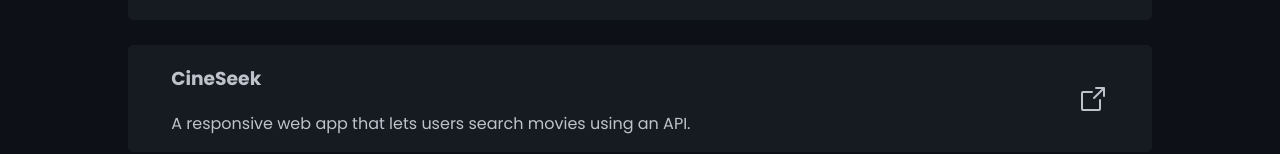
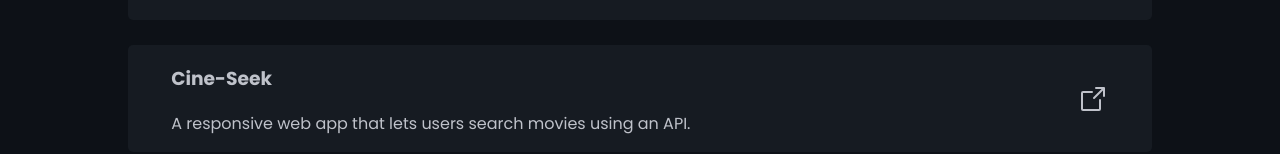
Before and after one commit to abhi5455/Technical-101, a React (Vite) app: page /StudentProjects in a window 1280 px wide. Shown: the part 375-529 px from the top of the page. Built offline with nearby package versions, Linux system fonts and the light colour scheme; a web font is replaced by a local one.

Commit message:
Initial Commit

```diff
--- a/src/pages/StudentProjects.jsx
+++ b/src/pages/StudentProjects.jsx
@@ -21,7 +21,7 @@ function StudentProjects() {
                 description: "The official website of TEDx-GECRIT 2024."
             },
             {
-                heading: "CineSeek",
+                heading: "Cine-Seek",
                 link: "https://cine-seek.vercel.app/",
                 description: "A responsive web app that lets users search movies using an API."
             },
```
